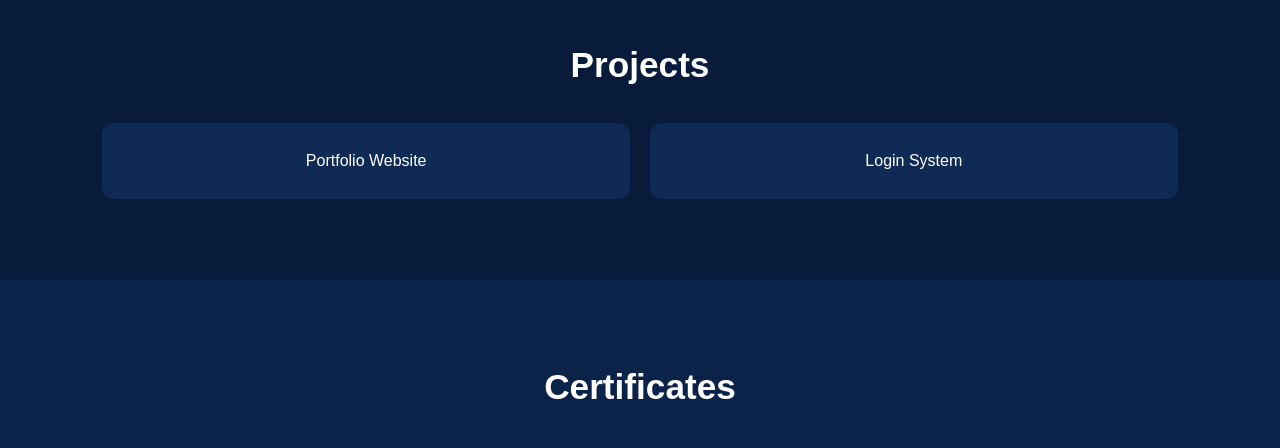
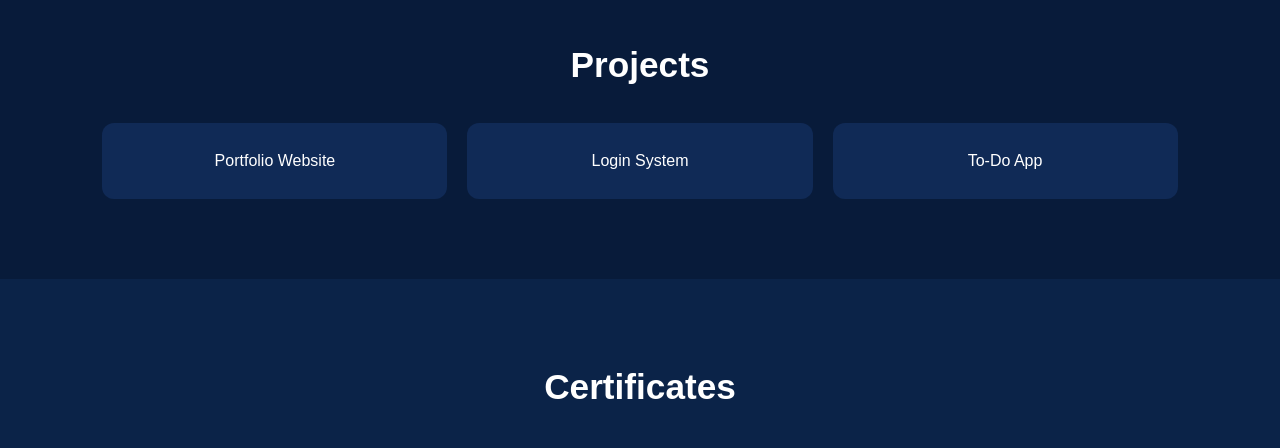
Before and after one commit to Saniskty/Portfolio, a plain HTML site: page index.html in a window 1280 px wide. Shown: the part 2000-2448 px from the top of the page. Drawn offline with Linux system fonts and the light colour scheme.

Commit message:
Push index.html

```diff
--- a/index.html
+++ b/index.html
@@ -116,6 +116,7 @@ I am open to collaboration, internships, and opportunities in software developme
   <div class="grid">
     <div class="card">Portfolio Website</div>
     <div class="card">Login System</div>
+    <div class="card"> To-Do App </div>
   </div>
 
 
```
